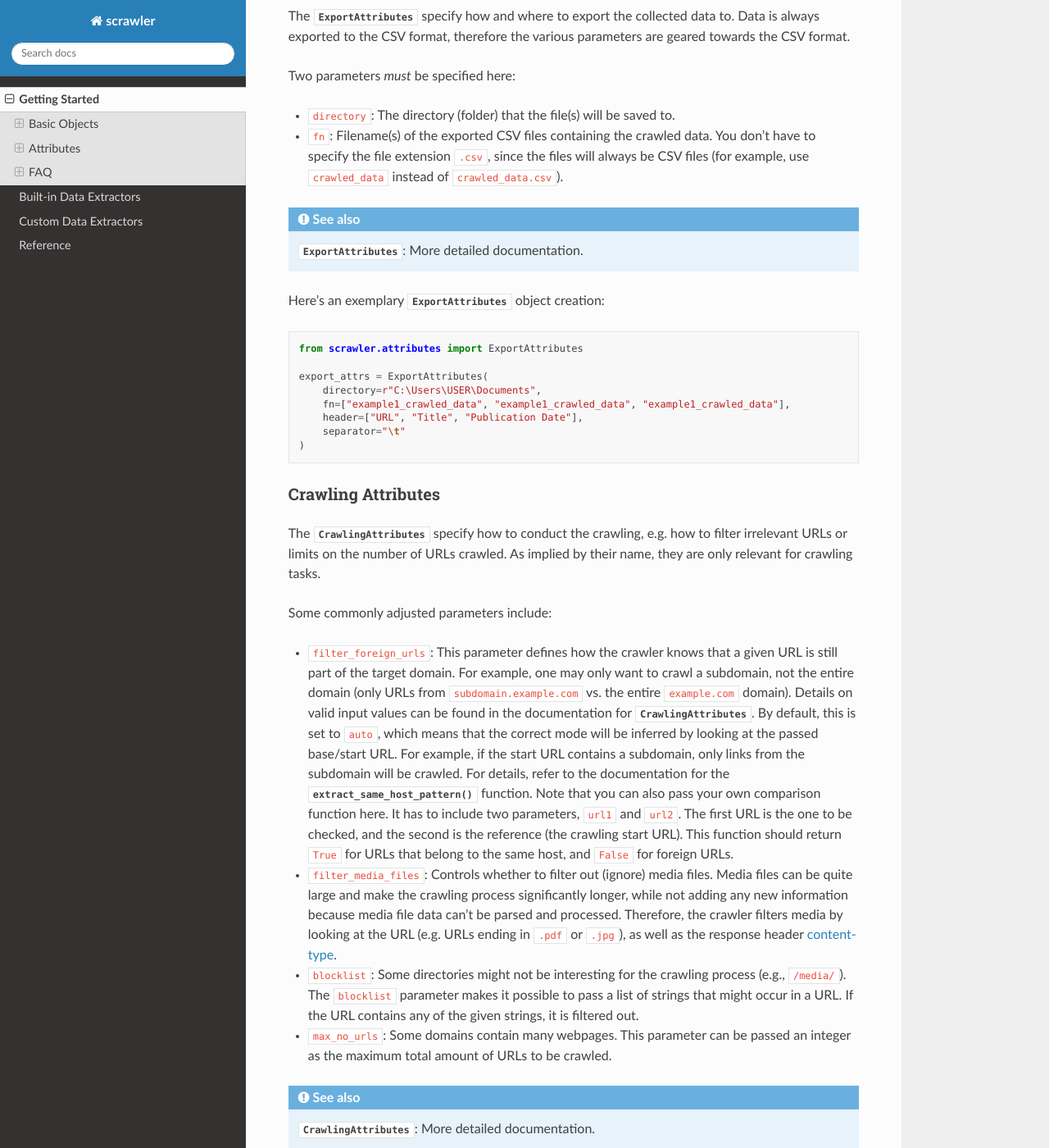
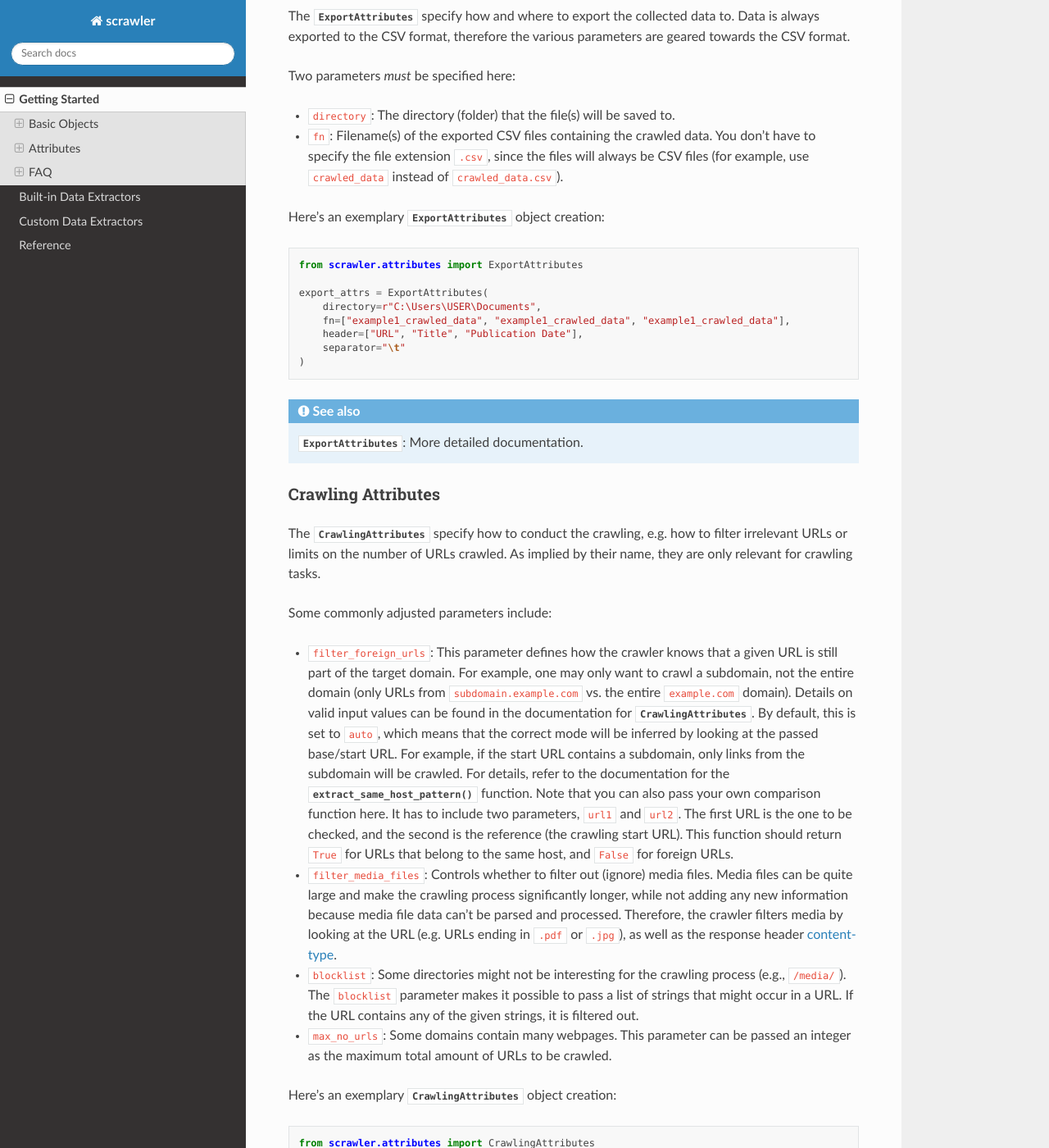
Before and after one commit to dglttr/scrawler, a Sphinx documentation site: the page built from docs/getting_started.rst, in a window 1280 px wide and 1400 px high, scrolled down 2555 px. Shown: the whole window at 82% size. Built offline with Sphinx 7.4.7 and the Read the Docs theme 2.0.0, drawn with Linux system fonts in a browser that asks for light colours; some of the changed text lies outside the part shown.

Commit message:
[MOD] See also placed below examples

```diff
--- a/docs/getting_started.rst
+++ b/docs/getting_started.rst
@@ -128,8 +128,6 @@ Two parameters *must* be specified here:
    You don't have to specify the file extension ``.csv``, since the files will always be CSV files
    (for example, use ``crawled_data`` instead of ``crawled_data.csv``).
 
-.. seealso:: :class:`.ExportAttributes`: More detailed documentation.
-
 Here's an exemplary :class:`.ExportAttributes` object creation:
 
 .. code:: python
@@ -183,8 +183,6 @@ Some commonly adjusted parameters include:
 -  ``max_no_urls``: Some domains contain many webpages. This parameter
    can be passed an integer as the maximum total amount of URLs to be
    crawled.
-
-.. seealso:: :class:`.CrawlingAttributes`: More detailed documentation.
 
 Here's an exemplary :class:`.CrawlingAttributes` object creation:
 
```
Also changed, not shown: other parts of docs/getting_started.rst (+4 -0 lines).
